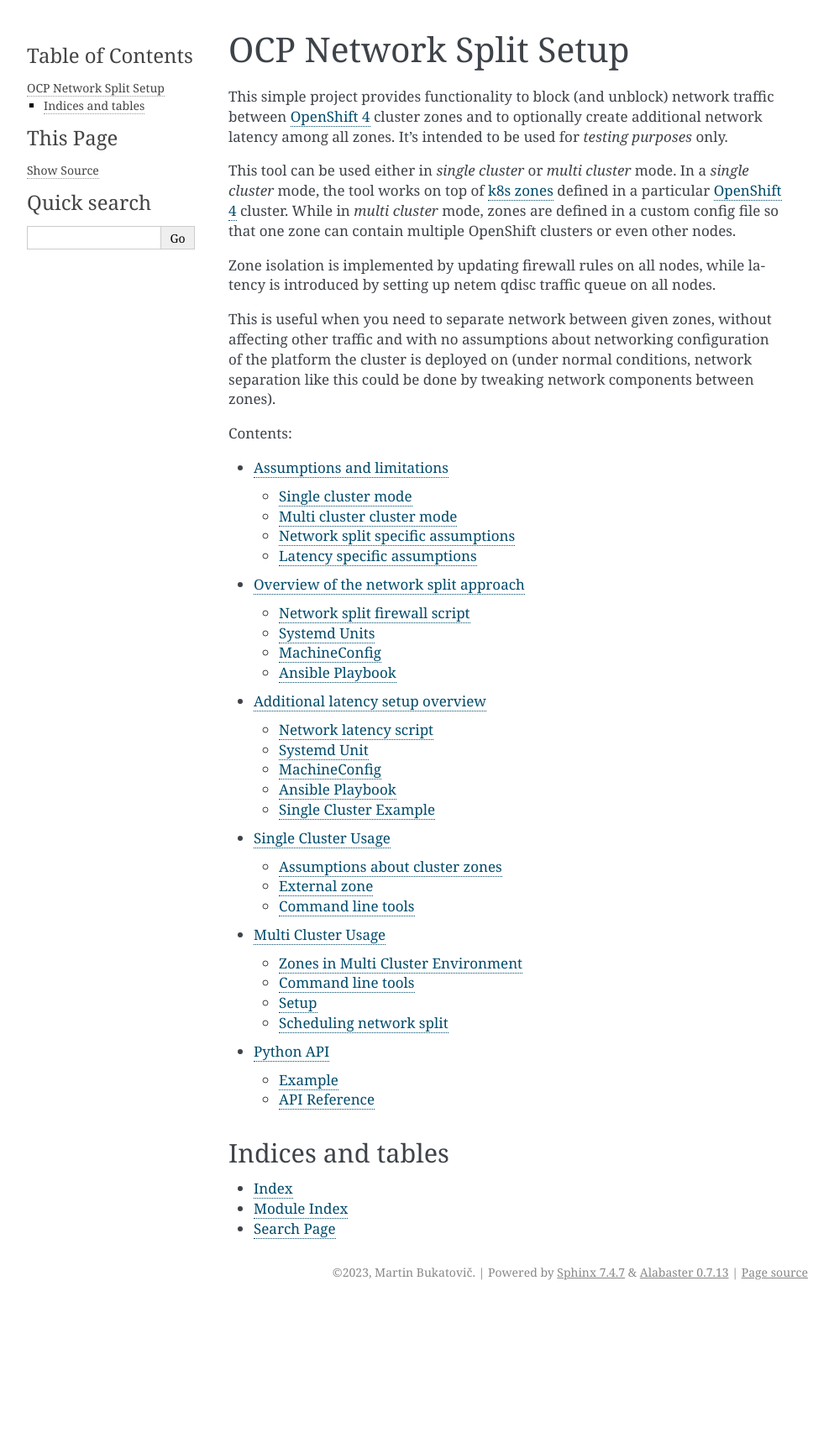
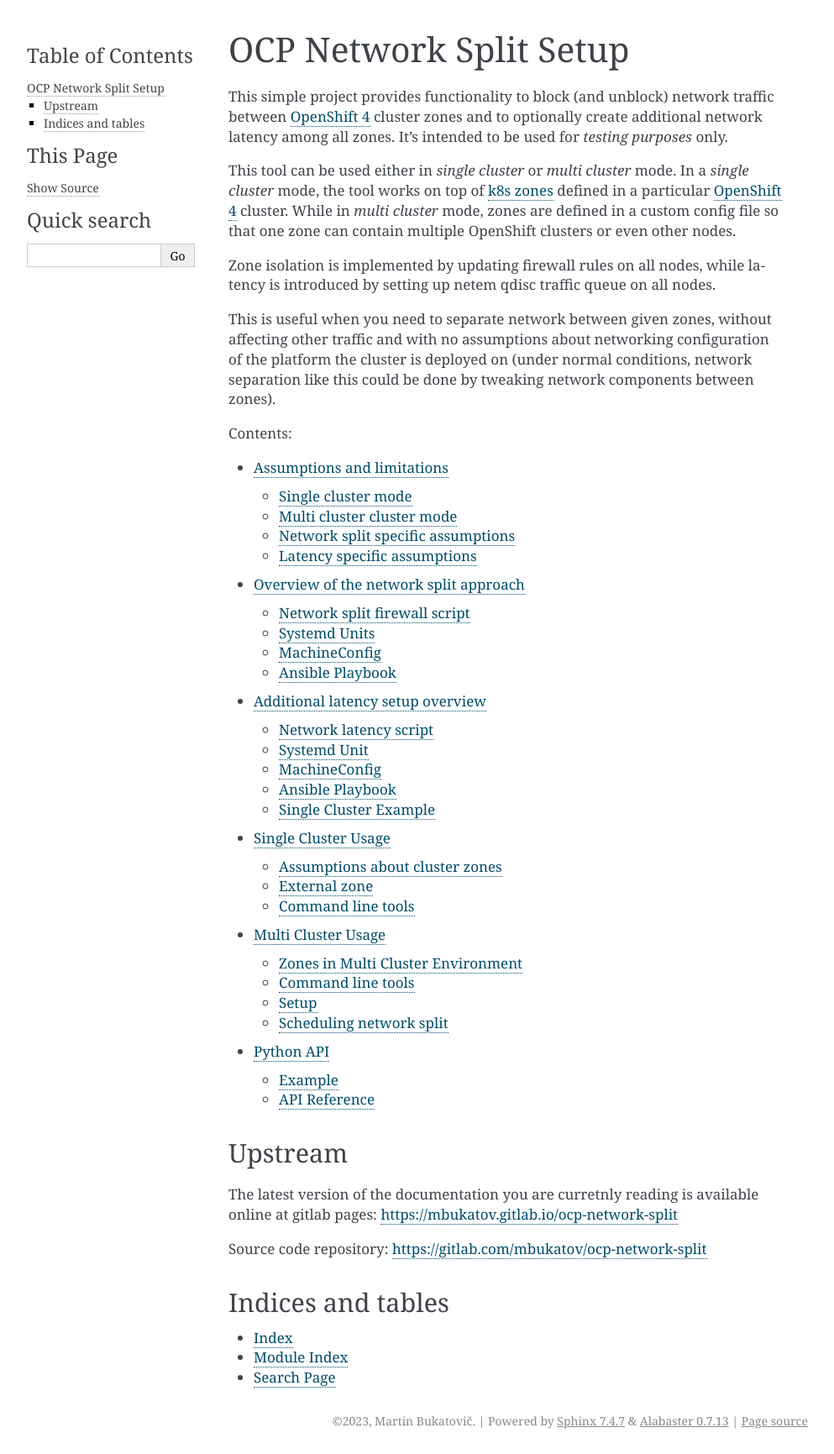
Before and after one commit to red-hat-storage/ocp-network-split, a Sphinx documentation site: the page built from docs/index.rst, in a window 1280 px wide. Shown: the whole page at 84% size, without its empty margins (148-1141 px from the left). Built offline with Sphinx 7.4.7, drawn with Linux system fonts in a browser that asks for light colours; before the commit the page ends 1554 px from its top, so only the background shows below that.

Commit message:
docs: reference upstream

```diff
--- a/docs/index.rst
+++ b/docs/index.rst
@@ -33,6 +33,13 @@
    usage_multicluster.rst
    modules.rst
 
+Upstream
+========
+
+The latest version of the documentation you are curretnly reading is available
+online at gitlab pages: https://mbukatov.gitlab.io/ocp-network-split
+
+Source code repository: https://gitlab.com/mbukatov/ocp-network-split
 
 Indices and tables
 ==================
```
